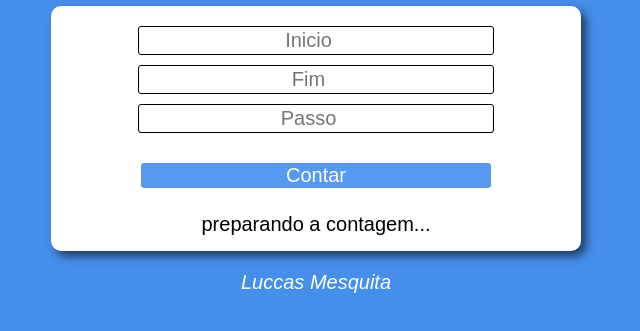
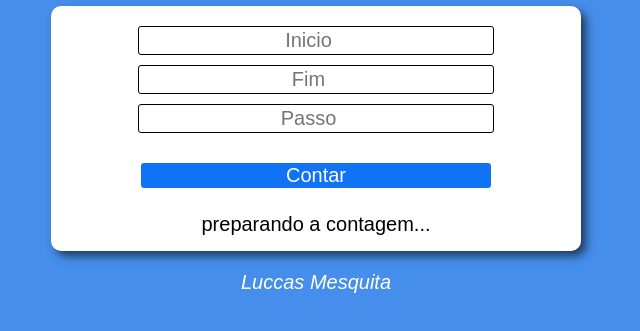
Before and after one commit to luccasmesquita/cursoJavascript, a plain HTML site: page Contador/index.html in a window 1280 px wide. In both pictures the pointer is over the input "Contar". Shown: the part 93-424 px from the top of the page, without its empty margins (324-964 px from the left). Drawn offline with Linux system fonts and the light colour scheme.

Commit message:
commit - melhoras no layout (botão)

```diff
--- a/Contador/css/style.css
+++ b/Contador/css/style.css
@@ -31,6 +31,9 @@ input{
     border-radius: 3px;
     color: white;
 }
+#bt:hover{
+    background: rgb(16, 115, 245);
+}
 footer{
     color: white;
     text-align: center;
--- a/VerificaIdade/css/style.css
+++ b/VerificaIdade/css/style.css
@@ -34,6 +34,9 @@ section{
     color: white;
     font-size: 20px;
 }
+#bt:hover{
+    background: rgb(16, 115, 245);
+}
 footer{
     color: white;
     text-align: center;
```
